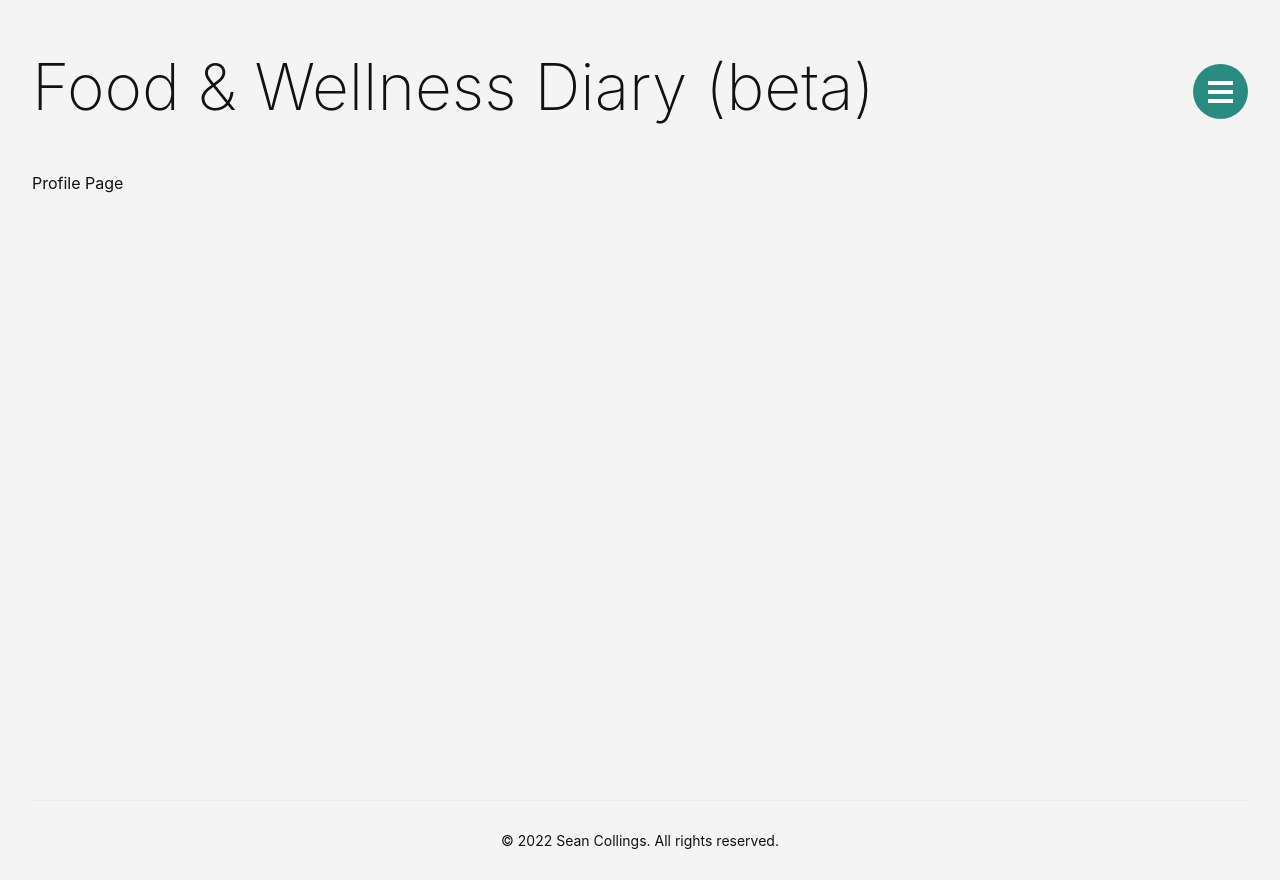
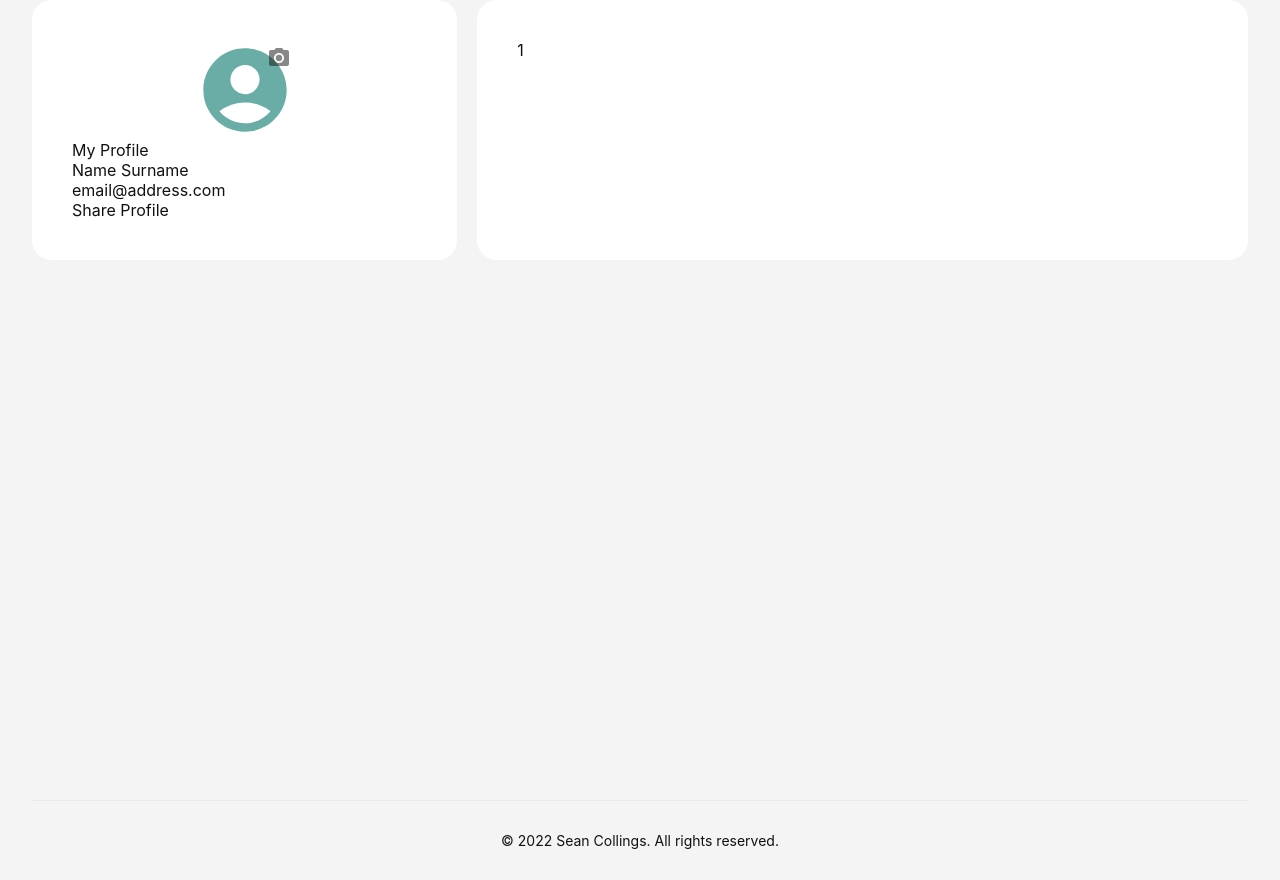
Before and after one commit to SeanCollings/food-diary-client, a Next.js app: page /profile in a window 1280 px wide. Built offline with nearby package versions, Linux system fonts and the light colour scheme; what store would draw is missing.

Commit message:
update header and remove from individual pages

```diff
--- a/components/header/index.tsx
+++ b/components/header/index.tsx
@@ -1,18 +1,35 @@
 import FlatMenu from '@components/menu/flat-menu';
 import MenuIcon from '@components/menu/menu-icon';
-import { MEDIA_MOBILE } from '@utils/constants';
+import { pathnameMapper } from '@components/menu/menu.constants';
+import {
+  COLOURS,
+  MAX_PAGE_WIDTH,
+  MEDIA_MOBILE,
+  OPACITY_50,
+} from '@utils/constants';
+import { useRouter } from 'next/router';
 import { FC } from 'react';
 import styled from 'styled-components';
 
+const TOP_PADDING = 3;
+
 const SContainer = styled.header`
-  padding: 3rem 0rem;
-  justify-content: space-between;
+  padding: ${TOP_PADDING}rem 0rem;
   position: relative;
-  display: flex;
+  width: 100%;
+  margin: 0 auto;
 
   ${MEDIA_MOBILE} {
-    padding: 2rem 0 1rem;
+    padding: ${TOP_PADDING - 2}rem 0rem 1rem;
   }
+`;
+const SHeaderWrapper = styled.div`
+  position: relative;
+  padding: 0 2rem;
+  max-width: ${MAX_PAGE_WIDTH}px;
+  width: 100%;
+  display: flex;
+  margin: auto;
 `;
 const SHeader = styled.div`
   flex: auto;
@@ -23,14 +40,47 @@ const SHeader = styled.div`
     font-size: 40px;
   }
 `;
+const SHeaderSpan = styled.span`
+  cursor: pointer;
+`;
+const SHeaderBanner = styled.div`
+  position: absolute;
+  width: 100%;
+  height: calc(100% - ${TOP_PADDING + 1}rem);
+  top: ${TOP_PADDING - 1}rem;
+  background: ${COLOURS.white}${OPACITY_50};
+
+  ${MEDIA_MOBILE} {
+    top: 0;
+    height: 100%;
+  }
+`;
 
 const Header: FC = () => {
+  const { pathname, push } = useRouter();
+
+  const showBanner =
+    pathname === pathnameMapper.login || pathname === pathnameMapper.home;
+
+  const handleHeaderClick = () => {
+    push(pathnameMapper.my_diary);
+  };
+
   return (
-    <SContainer>
-      <SHeader>{'Food & Wellness Diary (beta)'}</SHeader>
-      <MenuIcon />
-      <FlatMenu />
-    </SContainer>
+    <>
+      <SContainer>
+        {showBanner && <SHeaderBanner />}
+        <SHeaderWrapper>
+          <SHeader>
+            <SHeaderSpan onClick={handleHeaderClick}>
+              {'Food & Wellness Diary'}
+            </SHeaderSpan>
+          </SHeader>
+          <MenuIcon />
+          <FlatMenu />
+        </SHeaderWrapper>
+      </SContainer>
+    </>
   );
 };
 
--- a/pages/index.tsx
+++ b/pages/index.tsx
@@ -1,5 +1,4 @@
 import type { NextPage } from 'next';
-import Header from '@components/header';
 import DateDisplay from '@components/date-display';
 import CardContainer from '@components/meals/meal-card-container';
 import WellnessContainer from '@components/wellness/wellness-container';
@@ -7,7 +6,6 @@ import WellnessContainer from '@components/wellness/wellness-container';
 const Home: NextPage = () => {
   return (
     <>
-      <Header />
       <DateDisplay />
       <WellnessContainer />
       <CardContainer />
--- a/pages/profile.tsx
+++ b/pages/profile.tsx
@@ -1,12 +1,73 @@
-import Header from '@components/header';
+import { APP_THEME_DEFAULT, COLOURS } from '@utils/constants';
 import { NextPage } from 'next';
+import { MdAccountCircle, MdPhotoCamera } from 'react-icons/md';
+import styled from 'styled-components';
+
+const SProfileContainer = styled.section`
+  display: flex;
+  gap: 20px;
+  flex-wrap: wrap;
+`;
+const SMyProfile = styled.div`
+  background: ${COLOURS.white};
+  flex: 1;
+  border-radius: 20px;
+  padding: 40px;
+  min-width: 400px;
+`;
+const SAvatarContainer = styled.div`
+  display: flex;
+  align-items: center;
+  justify-content: center;
+  position: relative;
+`;
+const SCameraContainer = styled.div`
+  position: absolute;
+  transform: translateX(34px) translateY(-30px);
+  opacity: 0.5;
+`;
+const SAvatar = styled(MdAccountCircle)`
+  opacity: 0.7;
+  cursor: pointer;
+
+  :active {
+    opacity: 0.5;
+  }
+`;
+const SProfileLife = styled.div`
+  background: ${COLOURS.white};
+  flex: 2;
+  border-radius: 20px;
+  padding: 40px;
+  min-width: 700px;
+`;
+
+enum EProfileLife {
+  MY_STATS = 'my_stats',
+  FOOD_TRENDS = 'food_trends',
+}
 
 const ProilePage: NextPage = () => {
   return (
-    <>
-      <Header />
-      <div>Profile Page</div>
-    </>
+    <SProfileContainer>
+      <SMyProfile>
+        <SAvatarContainer>
+          <SAvatar
+            size={100}
+            color={APP_THEME_DEFAULT.primary}
+            title="Change avatar"
+          />
+          <SCameraContainer>
+            <MdPhotoCamera size={24} />
+          </SCameraContainer>
+        </SAvatarContainer>
+        <div>My Profile</div>
+        <div>Name Surname</div>
+        <div>email@address.com</div>
+        <div>Share Profile</div>
+      </SMyProfile>
+      <SProfileLife>1</SProfileLife>
+    </SProfileContainer>
   );
 };
 
```
Also changed, not shown: pages/login.tsx (+13 -5 lines).
